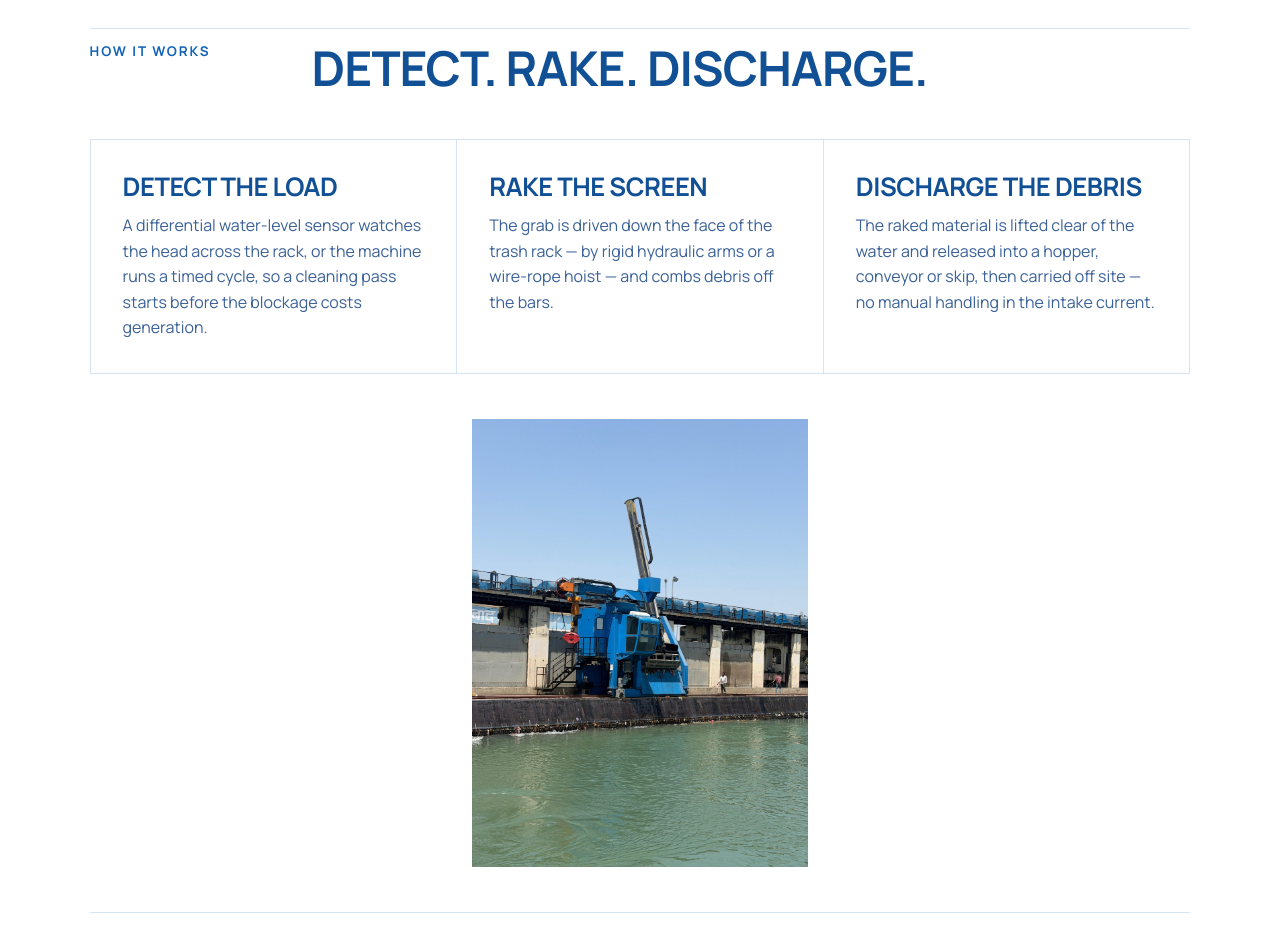
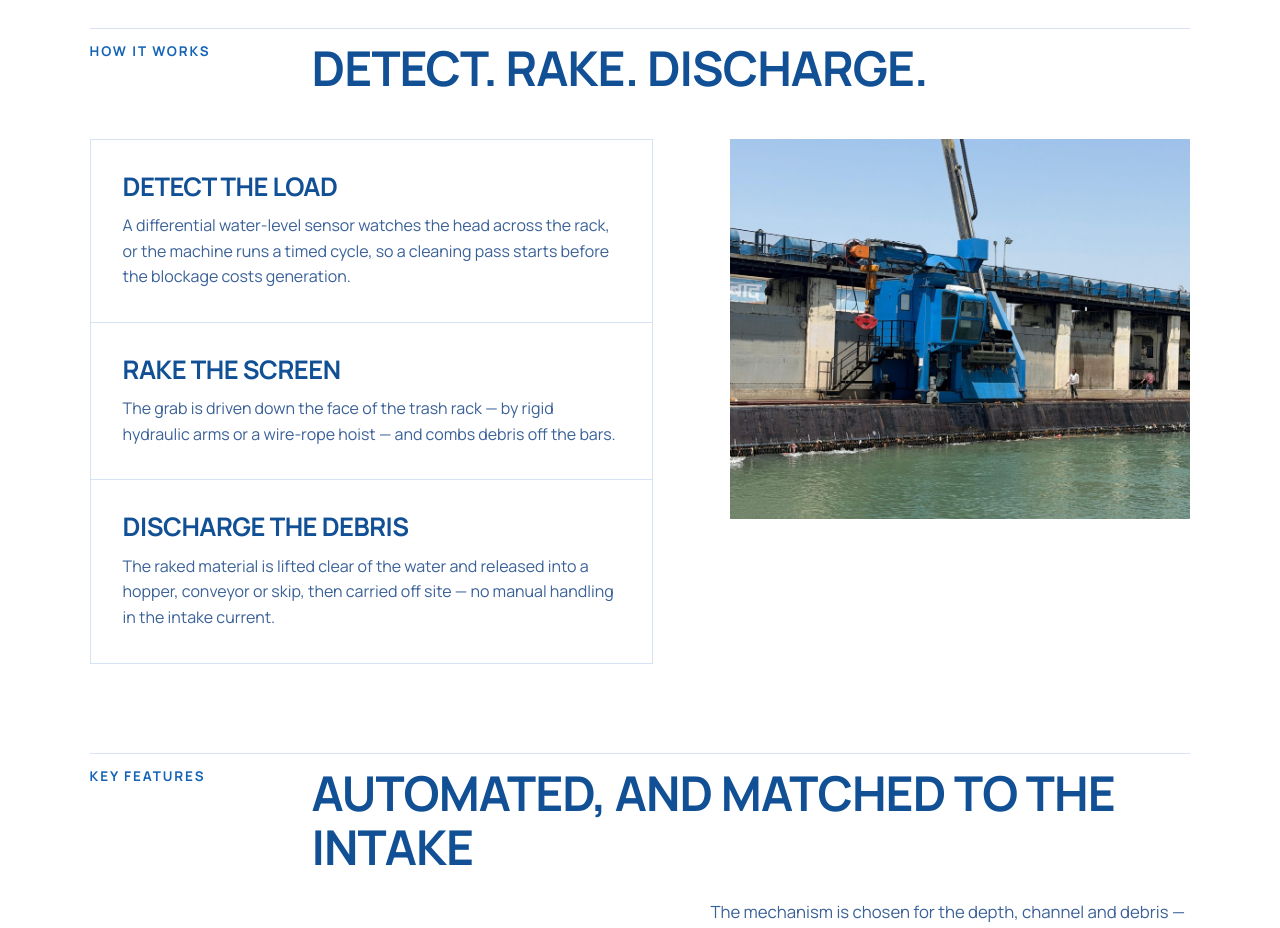
Before and after one commit to code-x-prime/basmni, a Next.js app: page /products-services/trash-rack-cleaning-machines in a window 1280 px wide. Shown: the part 1160-2088 px from the top of the page. Built offline with nearby package versions, Linux system fonts and the light colour scheme.

Commit message:
Update TRCM page layout and image handling for improved clarity and responsiveness

```diff
--- a/app/contact/page.tsx
+++ b/app/contact/page.tsx
@@ -35,10 +35,11 @@ export default function ContactPage() {
       {/* Full-width closing image */}
       <Reveal>
         <ImageBlock
-          src={media.civil}
-          alt="Concrete arch dam and reservoir in a river canyon"
+          src={media.trcmTeamSiteVisit}
+          alt="Basmni engineering team on-site at a hydropower reservoir installation"
           reveal
-          className="min-h-[280px] w-full sm:min-h-[420px]"
+          objectFit="contain"
+          className="min-h-[280px] w-full bg-background sm:min-h-[480px]"
         />
       </Reveal>
     </PageTransition>
--- a/app/products-services/trash-rack-cleaning-machines/page.tsx
+++ b/app/products-services/trash-rack-cleaning-machines/page.tsx
@@ -52,7 +52,8 @@ export default function TrcmPage() {
       {/* How it works */}
       <section className={`${sectionPad} bg-white text-navy`}>
         <SectionHeading dark label="How it works" title="Detect. Rake. Discharge." />
-        <div className="mt-9 grid grid-cols-1 gap-px border border-border bg-border sm:mt-11 sm:grid-cols-3">
+        <div className="mt-9 grid grid-cols-1 gap-8 sm:mt-11 lg:grid-cols-[1.1fr_0.9fr] lg:gap-[6vw]">
+          <div className="grid grid-cols-1 gap-px border border-border bg-border sm:grid-cols-3 lg:grid-cols-1">
             {trcmHowItWorks.map((s) => (
               <Reveal key={s.number} className="bg-white p-6 sm:p-8">
                 <h3 className="text-[clamp(1.15rem,2.2vw,1.6rem)] uppercase leading-[1.15] tracking-tightest [overflow-wrap:anywhere]">
@@ -62,16 +63,16 @@ export default function TrcmPage() {
               </Reveal>
             ))}
           </div>
-      </section>
-
-      {/* Image band */}
+          <Reveal direction="left">
             <ImageBlock
               src={media.trcmHydraulicDredgeCrane}
               alt="Hydraulic grab crane on rail tracks at a dam intake platform, water discharging behind"
-        objectFit="contain"
-        sizes="100vw"
-        className="h-[42vh] min-h-[280px] bg-background sm:h-[56vh]"
+              reveal
+              className="min-h-[280px] sm:min-h-[380px]"
             />
+          </Reveal>
+        </div>
+      </section>
 
       {/* Key features */}
       <section className={`${sectionPad} bg-white text-navy`}>
@@ -142,7 +143,7 @@ export default function TrcmPage() {
       <section className={`${sectionPad} bg-white text-navy`}>
         <SectionHeading dark label="Applications" title="Where debris management matters" />
         <RevealStagger
-          className="mt-9 grid grid-cols-1 gap-4 sm:mt-11 sm:grid-cols-2"
+          className="mt-9 grid grid-cols-1 gap-4 sm:mt-11 sm:grid-cols-3"
           stagger={0.08}
         >
           {trcmApplications.map((a) => (
@@ -150,7 +151,8 @@ export default function TrcmPage() {
               <ImageBlock
                 src={media[a.image]}
                 alt={a.title}
-                className="min-h-[220px] sm:min-h-[240px]"
+                objectFit="contain"
+                className="min-h-[220px] bg-background sm:min-h-[260px]"
               />
               <div className="pt-4">
                 <h3 className="text-[1.05rem] uppercase leading-[1.15] tracking-tightest text-blue">
```
Lines whose indentation alone changed are shown as unchanged.
